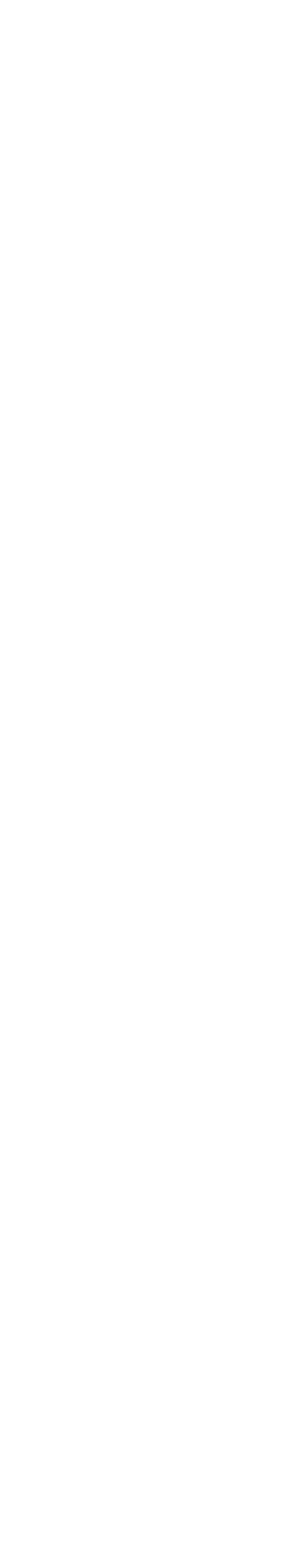
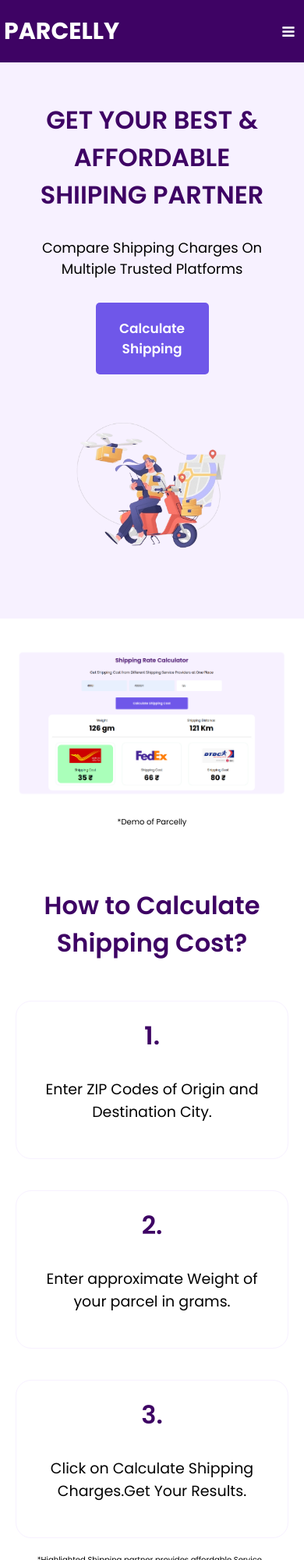
Before and after one commit to nikhil-mhaske/parcelly, a plain HTML site: page index.html in a window 390 px wide. Shown: the top 2000 px of the page at 78% size. Before the commit the page ends 844 px from the top, so only its background shows below. Drawn offline with Linux system fonts and the light colour scheme.

Commit message:
Landing Page Header, Hero and How to section completed with responsiveness

```diff
--- a/index.html
+++ b/index.html
@@ -1,5 +1,6 @@
 <!DOCTYPE html>
 <html lang="en">
+
 <head>
     <meta charset="UTF-8">
     <meta http-equiv="X-UA-Compatible" content="IE=edge">
@@ -7,8 +8,66 @@
     <title>Parcelly</title>
 
     <link rel="stylesheet" href="styles.css">
+
+    <link rel="stylesheet" href="https://cdnjs.cloudflare.com/ajax/libs/font-awesome/4.7.0/css/font-awesome.min.css">
 </head>
+
 <body>
+    <header>
+        <div class="logo">Parcelly</div>
+        <div class="nav-items">
+            <ul>
+                <li><a href="#">Home</a></li>
+                <li><a href="#">Calculate Shipping</a></li>
+                <li><a href="#">How To</a></li>
+                <li><a href="#">Our Partners</a></li>
+                <li><a href="#">Contact Us</a></li>
+            </ul>
+        </div>
+        <div class="menu-icon"><i class="fa fa-bars"></i></div>
+        <div class="cancel-icon"><i class="fa fa-close"></i></div>
+    </header>
 
+    <section class="hero">
+        <div class="grid-two-column">
+            <div class="hero-content">
+                <h1>GET YOUR BEST & AFFORDABLE<br> SHIIPING PARTNER</h1>
+                <h3>Compare shipping charges on multiple trusted Platforms</h3>
+                <button>Calculate Shipping</button>
+            </div>
+            <div class="hero-image">
+                <img src="/images/hero-image.png" alt="courier service image">
+            </div>
+        </div>
+    </section>
+
+    <section class="howto">
+        <div class="grid-one-two">
+            <div class="tool-image">
+                <img src="/images/Parcelly-Tool.png" alt="tool view">
+                <p id="tc">*Demo of Parcelly</p>
+            </div>
+            <div class="working">
+                <h1>How to Calculate Shipping Cost?</h1>
+                <div class="grid-three-column">
+                    <div class="step">
+                        <h1>1.</h1>
+                        <p>Enter ZIP Codes of Origin and Destination City.</p>
+                    </div>
+                    <div class="step">
+                        <h1>2.</h1>
+                        <p>Enter approximate Weight of your parcel in grams.</p>
+                    </div>
+                    <div class="step">
+                        <h1>3.</h1>
+                        <p>Click on Calculate Shipping Charges.Get Your Results.</p>
+                    </div>
+                </div>
+                <p id="tc">*Highlighted Shipping partner provides affordable Service...</p>
+            </div>
+        </div>
+    </section>
+    <script src="main.js"></script>
 </body>
+
 </html>
--- a/main.js
+++ b/main.js
@@ -0,0 +1,14 @@
+const menuBtn = document.querySelector(".menu-icon");
+        const cancelBtn = document.querySelector(".cancel-icon");
+        const items = document.querySelector(".nav-items");
+
+        menuBtn.onclick = () => {
+            items.classList.add("active");
+            menuBtn.classList.add("hide");
+            cancelBtn.classList.add("show");
+        }
+        cancelBtn.onclick = () => {
+            items.classList.remove("active");
+            menuBtn.classList.remove("hide");
+            cancelBtn.classList.remove("show");
+        }
--- a/styles.css
+++ b/styles.css
@@ -1,6 +1,7 @@
 @import url('https://fonts.googleapis.com/css2?family=Poppins:wght@400;500;600;700&display=swap');
 
 * {
+    box-sizing: border-box;
     margin: 0;
     padding: 0;
     font-family: Poppins;
@@ -14,10 +15,143 @@ body {
     background-color: #ffffff;
 }
 
+/*Header*/
+header {
+    background: #3e0364;
+    display: flex;
+    flex-wrap: wrap;
+    align-items: center;
+    justify-content: space-between;
+    height: 80px;
+    padding: 0 5rem;
+}
+
+.logo {
+    color: #ffffff;
+    font-size: 30px;
+    font-weight: 700;
+    text-transform: uppercase;
+}
+
+ul {
+    display: flex;
+    list-style: none;
+}
+
+a {
+    color: #ffffff;
+    text-decoration: none;
+    padding: 0 1.5rem;
+    font-size: 15px;
+    font-weight: 600;
+}
+
+a:hover,
+a:active {
+    color: #f7f1ff;
+}
+
+.menu-icon , .cancel-icon {
+    color: #ffffff;
+    width: 40px;
+    text-align: center;
+    font-size: 18px;
+    cursor: pointer;
+    display: none;
+}
+/*Header Media Query*/
+
+@media screen and (max-width: 992px) {
+    header{
+        padding: 0;
+    }
+    .logo{
+        padding-left: 5px;
+    }
+
+    .nav-items {
+        position: fixed;
+        z-index: 99;
+        top: 80px;
+        width: 100%;
+        left:-100%;
+        height: 100vh;
+        background: #3e0364;
+        padding: auto;
+        text-align: center;
+
+    }
+    .nav-items.active{
+        left: 0%;
+    }
+
+    li{
+        line-height: 40px;
+        margin: 20px 0;
+    }
+    ul {
+        display: inline-block;
+    }
+
+    .menu-icon{
+        display: block;
+    }
+
+    .menu-icon.hide, .cancel-icon.hide {
+        display: none;
+    }
+    .cancel-icon.show{
+        display: block;
+    }
+
+}
+
+/*Hero Section*/
+.hero{
+    background-color: #f7f1ff;
+    padding: 5rem;
+}
+
+.hero-content {
+    margin: auto;
+}
+
+h3{
+    font-size: 1.8rem;
+    font-weight: 400;
+    text-transform: capitalize;
+}
+
+.hero-content button{
+    width: 50%;
+}
+
+.hero-image img{
+    width: 100%;
+}
+
+/*How to*/
+.howto {
+    margin: 2rem auto;
+}
+.grid-one-two{
+    display: grid;
+    grid-template-columns: 1fr 2fr;
+}
+.howto .working{
+    width: 100%;
+}
+.tool-image {
+    margin:auto;
+}
+.tool-image img{
+    width: 100%;
+}
+
 /*Tool Page*/
 .parcelly-tool {
     width: 80%;
-    margin: auto;
+    margin: 2rem auto;
     padding: 2rem 2rem;
     border-radius: 2rem;
     background-color: #f7f1ff;
@@ -27,22 +161,24 @@ body {
     justify-content: center;
 }
 
-h1{
+h1 {
     font-size: 3.2rem;
     font-weight: 600;
     color: #3e0364;
     margin-bottom: 3rem;
 }
 
-p{
+p {
     font-size: 1.9rem;
     color: #020202;
     margin-bottom: 2.5rem;
 }
+
 form {
     width: 70%;
     text-align: center;
 }
+
 input {
     display: inline-block;
     width: 25%;
@@ -65,6 +201,10 @@ button {
     font-weight: 600;
 }
 
+button:disabled {
+    background-color: #6f57e969;
+}
+
 #output {
     width: 80%;
     margin: auto;
@@ -76,7 +216,7 @@ button {
 
 .grid-two-column {
     display: grid;
-    grid-template-columns: 50% 50%;
+    grid-template-columns: repeat(2, 1fr);
     text-align: center;
 }
 
@@ -91,7 +231,7 @@ hr {
 
 .grid-three-column {
     display: grid;
-    grid-template-columns: 1fr 1fr 1fr;
+    grid-template-columns: repeat(3, 1fr);
     text-align: center;
 }
 
@@ -109,18 +249,49 @@ img {
     box-shadow: 0 0 2px #aaffba;
 }
 
-@media screen and (max-width: 992px){
-    html{
+.working {
+    width: 80%;
+    text-align: center;
+    margin: 5rem auto;
+}
+
+.step {
+    margin: 2rem;
+    padding: 2rem 3rem;
+    border: 1px solid #f7f1ff;
+    border-radius: 2rem;
+}
+
+.step:hover {
+    background: #aaffba;
+}
+
+#tc {
+    font-size: 1rem;
+    text-align: center;
+}
+
+@media screen and (max-width: 992px) {
+    html {
         text-align: center;
     }
+
     form {
         width: 100%;
     }
-    input ,button{
-        width: 70%;
+
+    input,
+    button {
+        width: 90%;
     }
-    .grid-three-column, .grid-two-column{
+
+    .grid-three-column,
+    .grid-two-column, .grid-one-two{
         grid-template-columns: 1fr;
     }
 
+    .working {
+        width: 100%;
+    }
+
 }
```
Also changed, not shown: tool.html (+18 -0 lines), images/Parcelly-Tool.png (added), images/hero-image.png (added).
